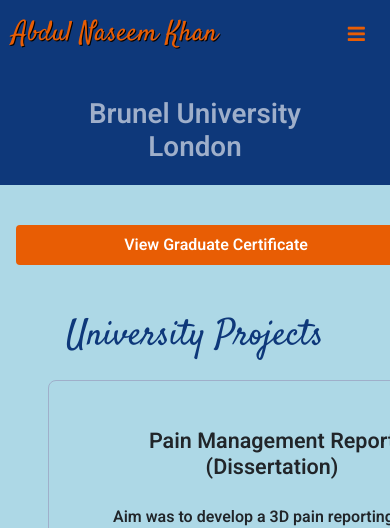
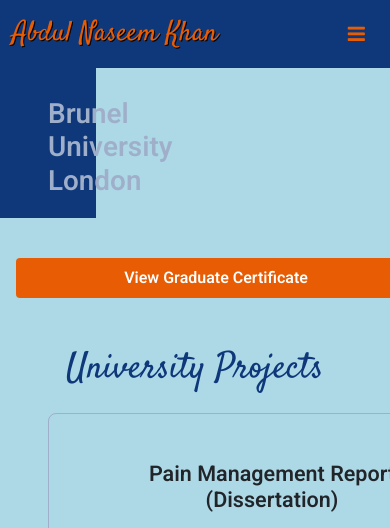
Before and after one commit to abdulnaseem/personal-portfolio, a Django app: page /projects/university_projects/ in a window 390 px wide; the page is wider, and only the part inside the window is pictured. Shown: the top 528 px of that part. Run offline with Django 3.2, Linux system fonts and the light colour scheme; some libraries are stand-ins or nearby versions.

Commit message:
mobile view change

```diff
--- a/static/css/uniproj.css
+++ b/static/css/uniproj.css
@@ -72,4 +72,7 @@ body > div.container.my-5.d-grid.gap-5.p-5.rounded > div:nth-child(1) > div:nth-
   body {
     background-color: lightblue;
   }
+  #header{
+    width:20px;
+  }
 }
```
